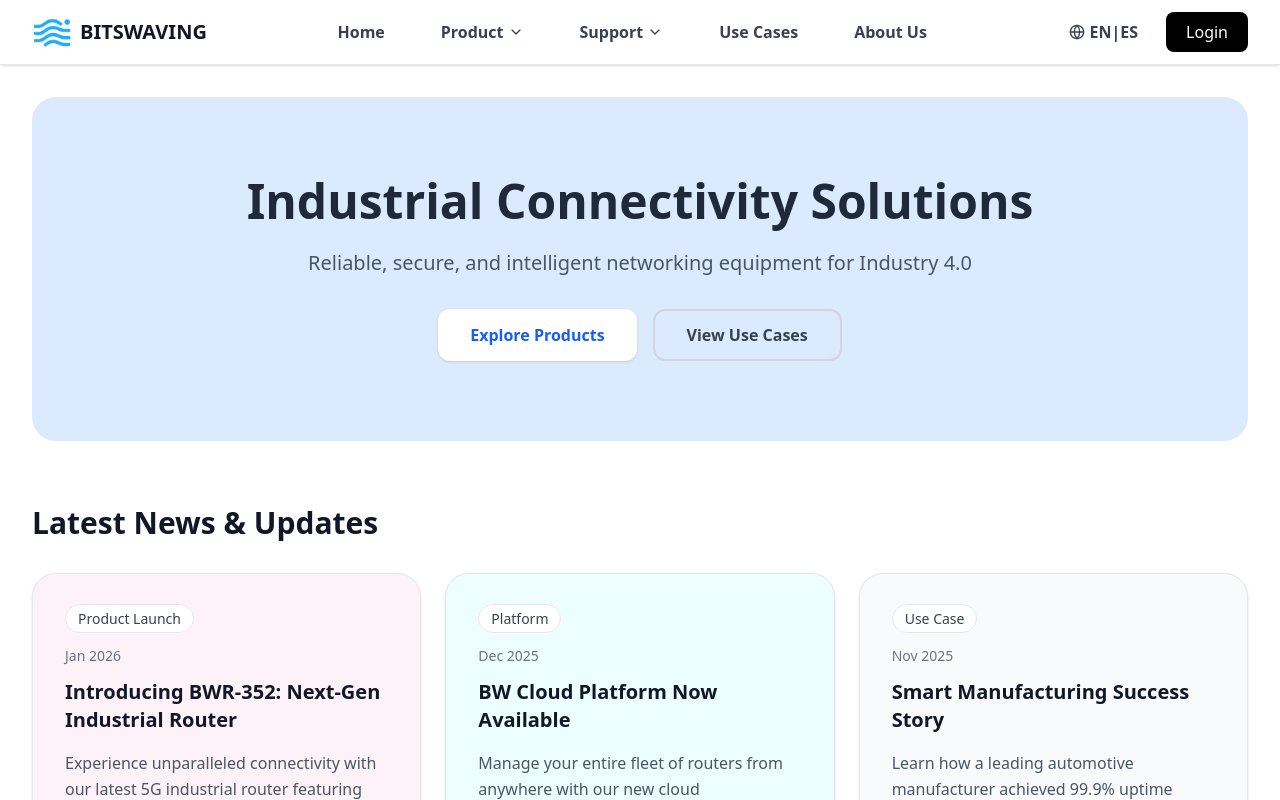
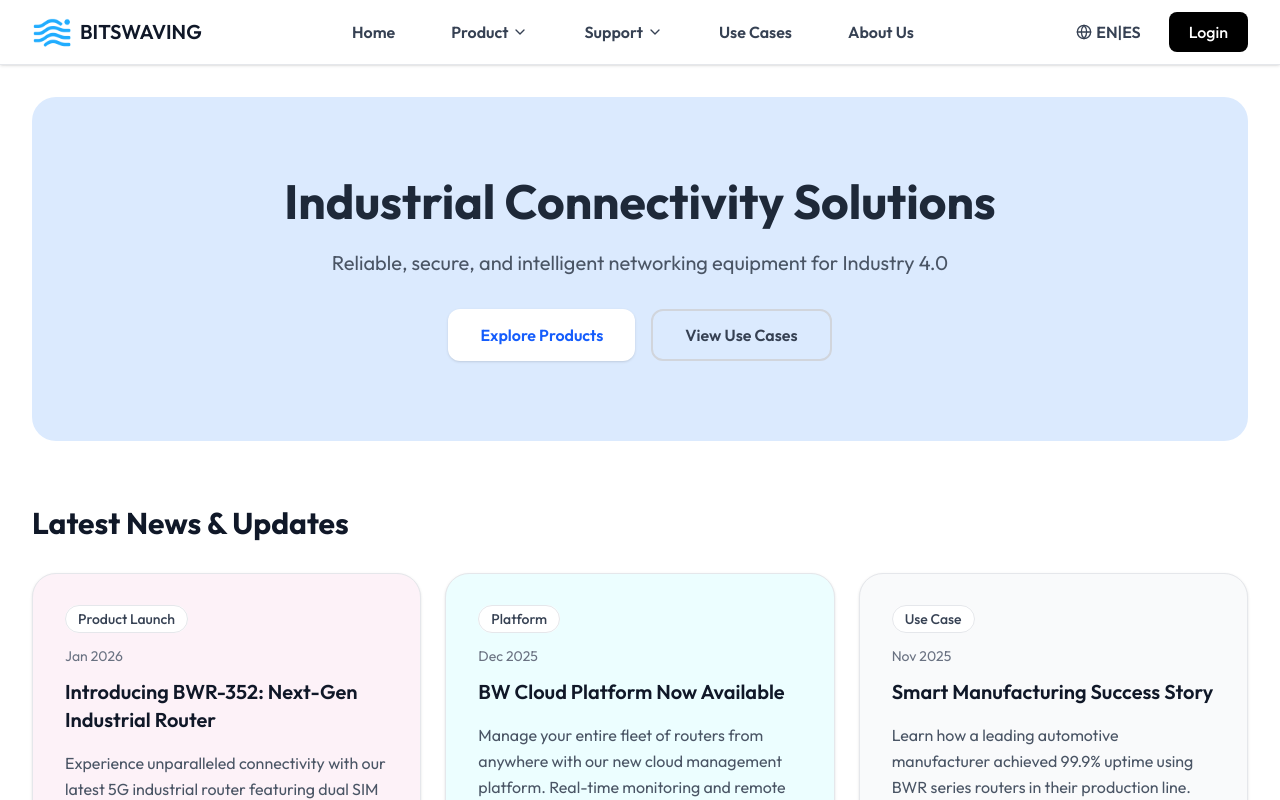
Before and after one commit to chenyongliang5533-ux/BW_WEB_0113, a Next.js app: page / in a window 1280 px wide. Shown: the top 800 px of the page. Built offline with nearby package versions, Linux system fonts and the light colour scheme; no server answers.

Commit message:
fix：font use outfit

```diff
--- a/app/globals.css
+++ b/app/globals.css
@@ -12,6 +12,10 @@
   --font-mono: var(--font-geist-mono);
 }
 */
+@theme inline {
+  --font-sans: var(--font-outfit);
+}
+
 @media (prefers-color-scheme: dark) {
   :root {
     --background: #0a0a0a;
```
